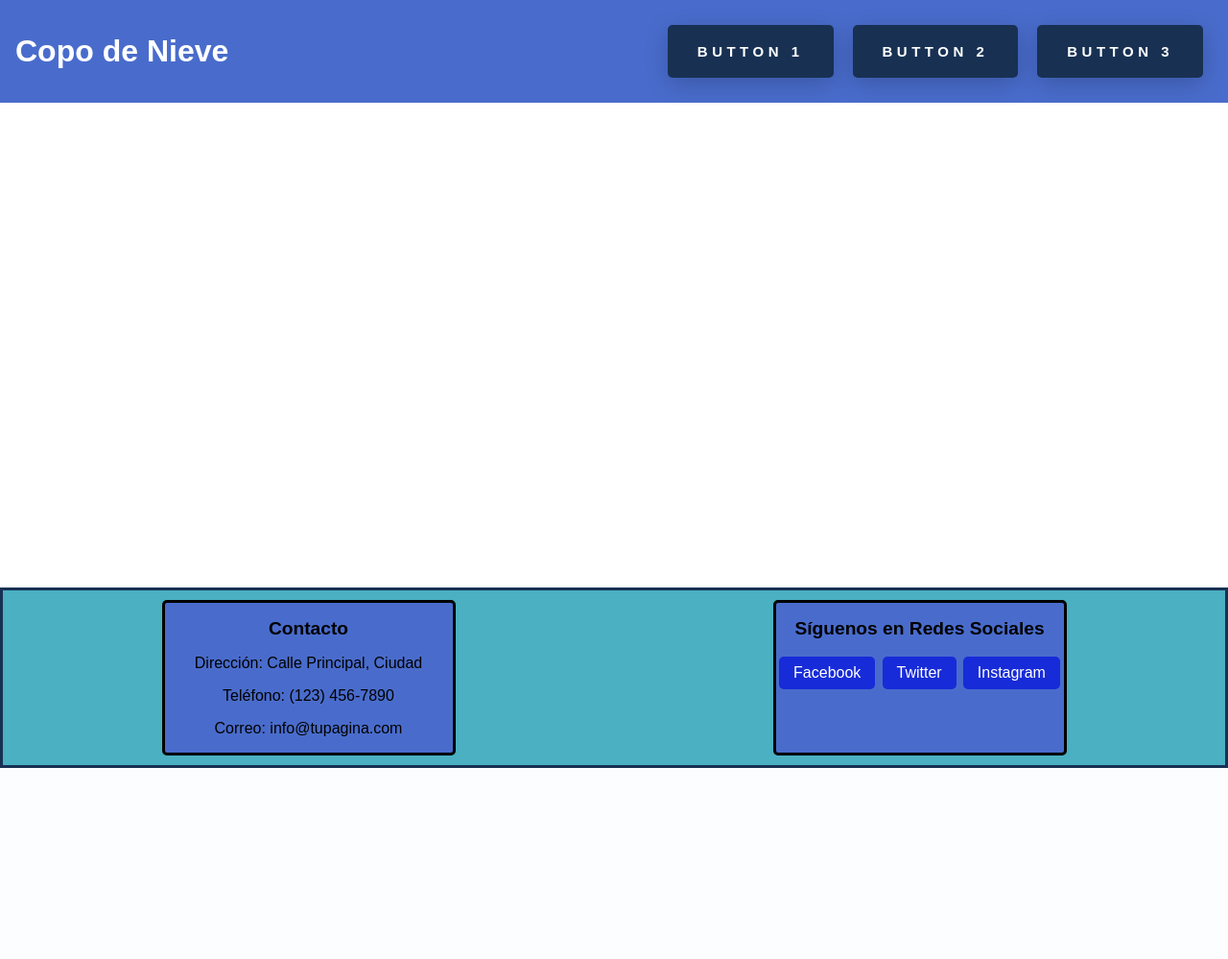
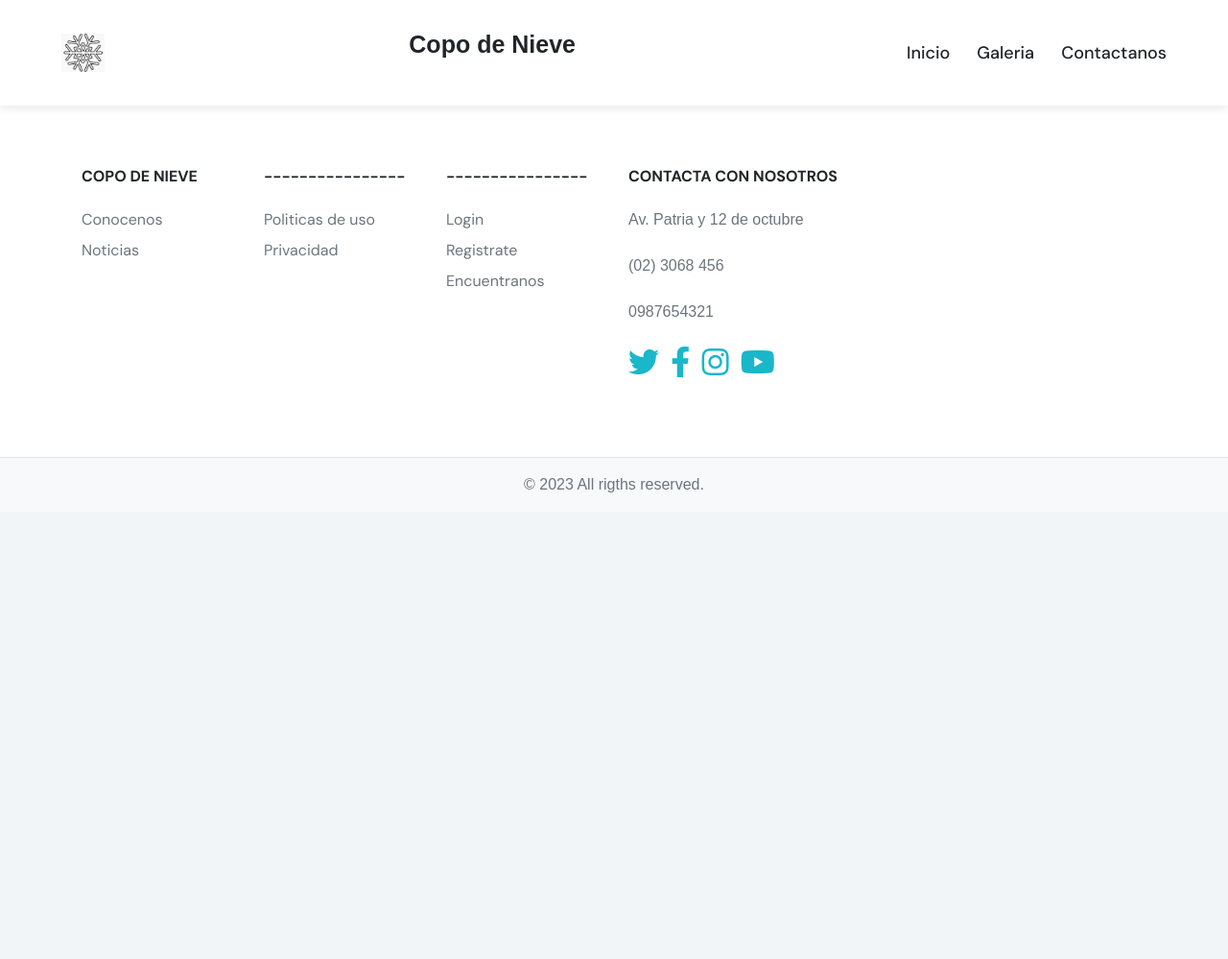
Before and after one commit to JairToxic/Proyecto-Reserva-de-Hotel-, a PHP site: page / in a window 1280 px wide. Shown: the top 999 px of the page at 96% size. Before the commit the page ends 800 px from the top, so only its background shows below. Run offline with PHP 8.4, Linux system fonts and the light colour scheme; some libraries are stand-ins or nearby versions.

Commit message:
Interfaz header y footer

```diff
--- a/PaginaInicio/index.php
+++ b/PaginaInicio/index.php
@@ -6,6 +6,10 @@ include '../basedatos/basedatos.php';
     <meta charset="UTF-8">
     <meta http-equiv="X-UA-Compatible" content="IE=edge">
     <meta name="viewport" content="width=device-width, initial-scale=1.0">
+    <link rel="stylesheet" href="https://maxcdn.bootstrapcdn.com/bootstrap/4.0.0/css/bootstrap.min.css">
+    <link rel="stylesheet" href="https://stackpath.bootstrapcdn.com/bootstrap/4.0.0/js/bootstrap.bundle.min.js">
+    <link rel="stylesheet" href="https://cdnjs.cloudflare.com/ajax/libs/jquery/3.2.1/jquery.min.js">
+    <link rel="stylesheet" href="https://use.fontawesome.com/releases/v5.8.1/css/all.css">
     <title>Copo De Nieve</title>
 
     <!-- Bootstrap CSS -->
@@ -15,39 +19,76 @@ include '../basedatos/basedatos.php';
 
 <body>
     <!--Barra de navegación - header -->
-    <header>
-        <div class="header-content">
-            <h1 class="site-title">Copo de Nieve</h1>
-            <div class="header-buttons">
-                <button>
-                    <span>BUTTON 1</span>
-                </button>
-                <button>
-                    <span>BUTTON 2</span>
-                </button>
-                <button>
-                    <span>BUTTON 3</span>
-                </button>
+    <!-- Sticky header -->
+<header class="header-outer">
+	<div class="header-inner responsive-wrapper">
+		<div class="header-logo">
+			<img src="styles/copo.jpg" />
 		</div>
+        <p id="Titulo">Copo de Nieve</p>
+		<nav class="header-navigation">
+			<a href="#">Inicio</a>
+			<a href="#">Galeria</a>
+			<a href="#">Contactanos</a>
+			<button>Menu</button>
+		</nav>
 	</div>
 </header>
-    <footer>
-        <div class="footer-content">
-            <div class="footer-section">
-                <h2>Contacto</h2>
-                <p>Dirección: Calle Principal, Ciudad</p>
-                <p>Teléfono: (123) 456-7890</p>
-                <p>Correo: info@tupagina.com</p>
+<footer class="bg-white">
+    <div class="container py-5">
+      <div class="row py-3">
+
+        <div class="col-lg-2 col-md-6 mb-4 mb-lg-0">
+          <h6 class="text-uppercase font-weight-bold mb-4">Copo de Nieve</h6>
+          <ul class="list-unstyled mb-0">
+            <li class="mb-2"><a href="#" class="text-muted">Conocenos</a></li>
+            <li class="mb-2"><a href="#" class="text-muted">Noticias</a></li>
+          </ul>
         </div>
-            <div class="footer-section">
-                <h2>Síguenos en Redes Sociales</h2>
-                <div class="social-buttons">
-                    <a href="#" target="_blank" class="social-button">Facebook</a>
-                    <a href="#" target="_blank" class="social-button">Twitter</a>
-                    <a href="#" target="_blank" class="social-button">Instagram</a>
+
+
+        <div class="col-lg-2 col-md-6 mb-4 mb-lg-0">
+          <h6 class="text-uppercase font-weight-bold mb-4">----------------</h6>
+          <ul class="list-unstyled mb-0">
+            <li class="mb-2"><a href="#" class="text-muted">Politicas de uso</a></li>
+            <li class="mb-2"><a href="#" class="text-muted">Privacidad</a></li>
+          </ul>
+        </div>
+        <div class="col-lg-2 col-md-6 mb-4 mb-lg-0">
+          <h6 class="text-uppercase font-weight-bold mb-4">----------------</h6>
+          <ul class="list-unstyled mb-0">
+            <li class="mb-2"><a href="#" class="text-muted">Login</a></li>
+            <li class="mb-2"><a href="#" class="text-muted">Registrate</a></li>
+            <li class="mb-2"><a href="#" class="text-muted">Encuentranos</a></li>
+          </ul>
+        </div>
+        <div class="col-lg-4 col-md-6 mb-lg-0">
+          <h6 class="text-uppercase font-weight-bold mb-4">Contacta con nosotros</h6>
+          <ul class="list-unstyled mb-0">
+            <li class="mb-2"><p class="text-muted mb-4">Av. Patria y 12 de octubre</p></li>
+            <li class="mb-2"><p class="text-muted mb-4">(02) 3068 456</p></li>
+            <li class="mb-2"><p class="text-muted mb-4">0987654321</p></li>
+          </ul>
+          <ul class="list-inline mt-4">
+            <li class="list-inline-item"><a href="#" target="_blank" title="twitter"><i class="fab  fa-2x fa-twitter"></i></a></li>
+            <li class="list-inline-item"><a href="#" target="_blank" title="facebook"><i class="fab fa-2x fa-facebook-f"></i></a></li>
+            <li class="list-inline-item"><a href="#" target="_blank" title="instagram"><i class="fab fa-2x fa-instagram"></i></a></li>
+            <li class="list-inline-item"><a href="#" target="_blank" title="pinterest"><i class="fab fa-2x fa-youtube"></i></a></li>
+
+          </ul>
         </div>
       </div>
     </div>
+    <hr class="p-0 m-0 b-0">
+
+
+    <div class="bg-light py-2">
+      <div class="container text-center">
+        <p class="text-muted mb-0 py-2">&copy; 2023  All rigths reserved.</p>
+
+        </div>
+      </div>
+
   </footer>
     </body>
 </html>
--- a/PaginaInicio/styles/style.css
+++ b/PaginaInicio/styles/style.css
@@ -1,140 +1,159 @@
-body {
-    font-family: Arial, sans-serif;
-    margin: 0;
-    padding: 0;
-    display: flex;
-    flex-direction: column;
-    min-height: 100vh;
-    /* Asegura que el cuerpo ocupa al menos el 100% de la altura de la ventana */
+@import url("https://fonts.googleapis.com/css2?family=DM+Sans:wght@400;500;700&display=swap");
+
+*,
+*:after,
+*:before {
+	box-sizing: border-box;
 }
 
-header {
-    background-color: #496ccc;
-    color: white;
-    text-align: left;
-    padding: 1em;
+:root {
+	--header-outer-height: 110px;
+	--header-inner-height: 70px;
+	--header-height-difference: calc(
+		var(--header-outer-height) - var(--header-inner-height)
+	);
+	--header-bg: #fff;
 }
 
-.header-content {
-    display: flex;
-    font-family: "Montserrat", sans-serif;
-    justify-content: space-between;
-    align-items: center;
+body {
+	font-family: "DM Sans", sans-serif;
+	background-color: #f2f5f7;
+	line-height: 1.5;
+	min-height: 300vh;
+	position: relative;
 }
 
-button {
-    position: relative;
-    display: flex;
-    justify-content: center;
-    align-items: center;
-    border-radius: 5px;
-    background: #183153;
-    font-family: "Montserrat", sans-serif;
-    box-shadow: 0px 6px 24px 0px rgba(0, 0, 0, 0.2);
-    overflow: hidden;
-    cursor: pointer;
-    border: none;
-    float: left;
-    margin: 10px;
+.responsive-wrapper {
+	width: 90%;
+	max-width: 1280px;
+	margin-left: auto;
+	margin-right: auto;
 }
 
-button:after {
-    content: " ";
-    width: 0%;
-    height: 100%;
-    background: #53d19d;
-    position: absolute;
-    transition: all 0.4s ease-in-out;
-    right: 0;
+/* Sticky header */
+.header-outer {
+	/* Make it stick */
+	height: var(--header-outer-height);
+	position: sticky;
+	top: calc(
+		var(--header-height-difference) * -1
+	); /* Multiply by -1 to get a negative value */
+	display: flex;
+	align-items: center;
+
+	/* Other */
+	background-color: var(--header-bg);
+	box-shadow: 0 2px 10px 0 rgba(0,0,0, 0.1);
 }
 
-button:hover::after {
-    right: auto;
-    left: 0;
-    width: 100%;
+.header-inner {
+	/* Make it stick */
+	height: var(--header-inner-height);
+	position: sticky;
+	top: 0;
+
+	/* Other */
+	display: flex;
+	align-items: center;
+	justify-content: space-between;
 }
 
-button span {
-    text-align: center;
-    text-decoration: none;
-    width: 100%;
-    padding: 18px 25px;
-    color: #fff;
-    font-size: 1.125em;
-    font-weight: 700;
-    letter-spacing: 0.3em;
-    z-index: 20;
-    transition: all 0.3s ease-in-out;
+/* Styling of other elements */
+.header-logo img {
+	display: block;
+	height: calc(var(--header-inner-height) - 30px);
 }
 
-button:hover span {
-    color: #183153;
-    animation: scaleUp 0.3s ease-in-out;
+#titulo{
+    font-size: 25px;
+    font-weight: bold;
 }
 
-@keyframes scaleUp {
-    0% {
-        transform: scale(1);
-    }
-
-    50% {
-        transform: scale(0.95);
-    }
-
-    100% {
-        transform: scale(1);
-    }
+.header-navigation {
+	display: flex;
+	flex-wrap: wrap;
 }
 
-.site-title {
-    margin: 0;
+.header-navigation a,
+.header-navigation button {
+	font-size: 1.125rem;
+	color: inherit;
+	margin-left: 1.75rem;
+	position: relative;
+	font-weight: 500;
 }
 
-footer {
-    background-color: #4ab0c2;
-    color: rgb(0, 0, 0);
-    text-align: center;
-
-    margin-top: auto;
-    /* Empuja el footer hacia abajo */
-    width: 100%;
+.header-navigation a {
+	display: none;
+	font-size: 1.125rem;
+	color: inherit;
+	text-decoration: none;
 }
 
-.footer-content {
-    border: solid #183153;
-    display: flex;
-    justify-content: space-around;
-    flex-wrap: wrap;
+.header-navigation button {
+	border: 0;
+	background-color: transparent;
+	padding: 0;
 }
 
-.footer-section {
-    background-color: #496ccc;
-    border: solid #000000;
-    border-radius: 5px;
-    width: 300px;
-    margin: 10px;
+.header-navigation a:hover:after,
+.header-navigation button:hover:after {
+	transform: scalex(1);
 }
 
-.footer-section h2 {
-    font-size: 1.2em;
+.header-navigation a:after,
+.header-navigation button:after {
+	transition: 0.25s ease;
+	content: "";
+	display: block;
+	width: 100%;
+	height: 2px;
+	background-color: currentcolor;
+	transform: scalex(0);
+	position: absolute;
+	bottom: -2px;
+	left: 0;
 }
 
-.social-buttons {
-    display: flex;
-    justify-content: space-around;
+@media (min-width: 800px) {
+	.header-navigation a {
+		display: inline-block;
+	}
+
+	.header-navigation button {
+		display: none;
+	}
 }
 
-.social-button {
-    display: inline-block;
-    padding: 8px 15px;
-    background-color: #172bd8;
-    color: rgb(255, 255, 255);
-    text-decoration: none;
-    border-radius: 5px;
-    margin: 2px;
-}
 
-.social-button:hover {
-    color: black;
-    background-color: #acc1d3;
-}
+
+  #button-addon1 {
+    color: #ffc371;
+  }
+
+  i {
+    color: #1ab6ca;
+    font-size: 20px;}
+
+  .form-control::placeholder {
+    font-size: 0.95rem;
+    color: #aaa;
+    font-style: italic;
+  }
+
+  .form-control.shadow-0:focus {
+    box-shadow: none;
+  }
+
+
+  .display-3{
+    font-family: 'Sanchez', serif;
+  }
+
+  p{
+    font-family: 'Tajawal', sans-serif;
+  }
+
+  .lead{
+    font-family: 'Sanchez 200', serif;
+  }
```
Also changed, not shown: PaginaInicio/styles/copo.jpg (added). Lines whose indentation alone changed are shown as unchanged.
